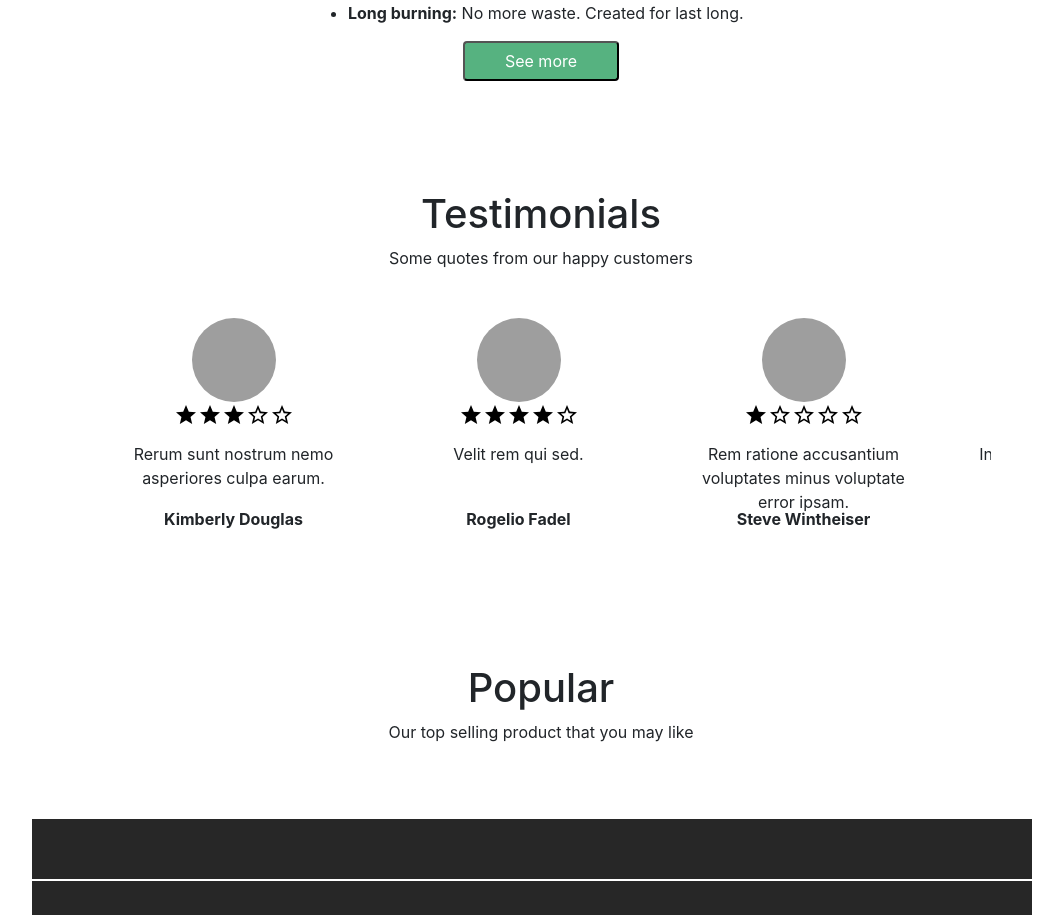
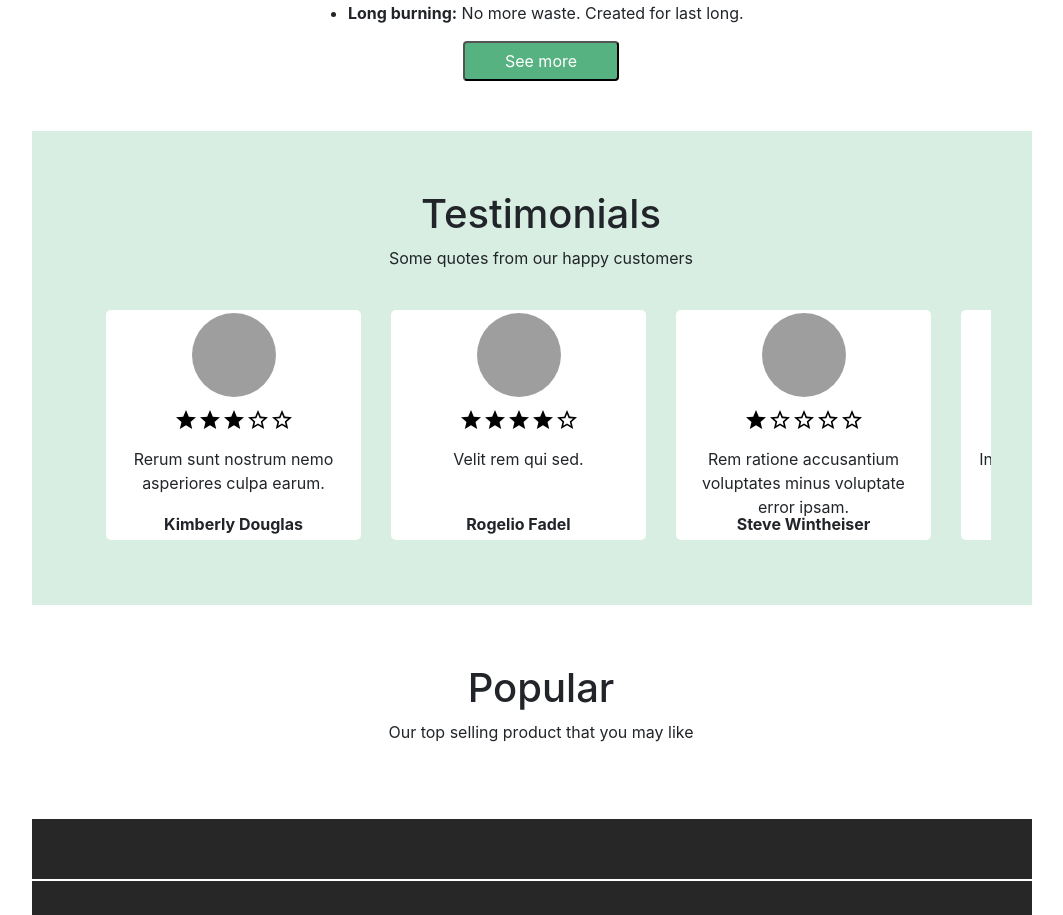
Before and after one commit to shuhia/e-commerce-kit, a React (Create React App) app: page / in a window 1280 px wide. Shown: the part 2023-2938 px from the top of the page, without its empty margins (108-1171 px from the left). Built offline with nearby package versions, Linux system fonts and the light colour scheme; grey boxes are pictures that could not be loaded.

Commit message:
add colors to sections

```diff
--- a/src/components/cards/card.module.css
+++ b/src/components/cards/card.module.css
@@ -91,3 +91,7 @@
   margin: 50px;
   text-align: center;
 }
+
+.rating {
+  margin-top: 10px;
+}
--- a/src/components/sections/Benefits.js
+++ b/src/components/sections/Benefits.js
@@ -12,6 +12,7 @@ function Benefits() {
       title="Clean and fragrant soy wax"
       description="Made for your home and for your wellness"
       content={<></>}
+      styles={styles}
     >
       <aside>
         <img
--- a/src/components/sections/Section.js
+++ b/src/components/sections/Section.js
@@ -8,9 +8,14 @@ function Section(props) {
     title = "title",
     description = "description",
     content,
+    background,
   } = props;
+
   return (
-    <section id={"section-" + id} className={styles.container}>
+    <section
+      id={"section-" + id}
+      className={styles.container + " " + props.styles?.container}
+    >
       <a href="#test" id={id}></a>
       <header className={styles.header}>
         <h1>{title}</h1>
--- a/src/components/sections/Testimonials.js
+++ b/src/components/sections/Testimonials.js
@@ -10,6 +10,7 @@ function Testimonials() {
       title="Testimonials"
       description="Some quotes from our
       happy customers"
+      styles={styles}
     >
       <div
         className="carusell"
--- a/src/components/sections/benefits.module.css
+++ b/src/components/sections/benefits.module.css
@@ -1,5 +1,4 @@
 .list {
-
   text-align: left;
   max-width: 50%;
 }
--- a/src/components/sections/testimonials.module.css
+++ b/src/components/sections/testimonials.module.css
@@ -1,5 +1,5 @@
 .container {
-  background-color: rgba(86, 178, 128, 0.1);
+  background-color: #56b27f3a;
   min-height: 100%;
   padding: 5%;
   flex-direction: column;
```
